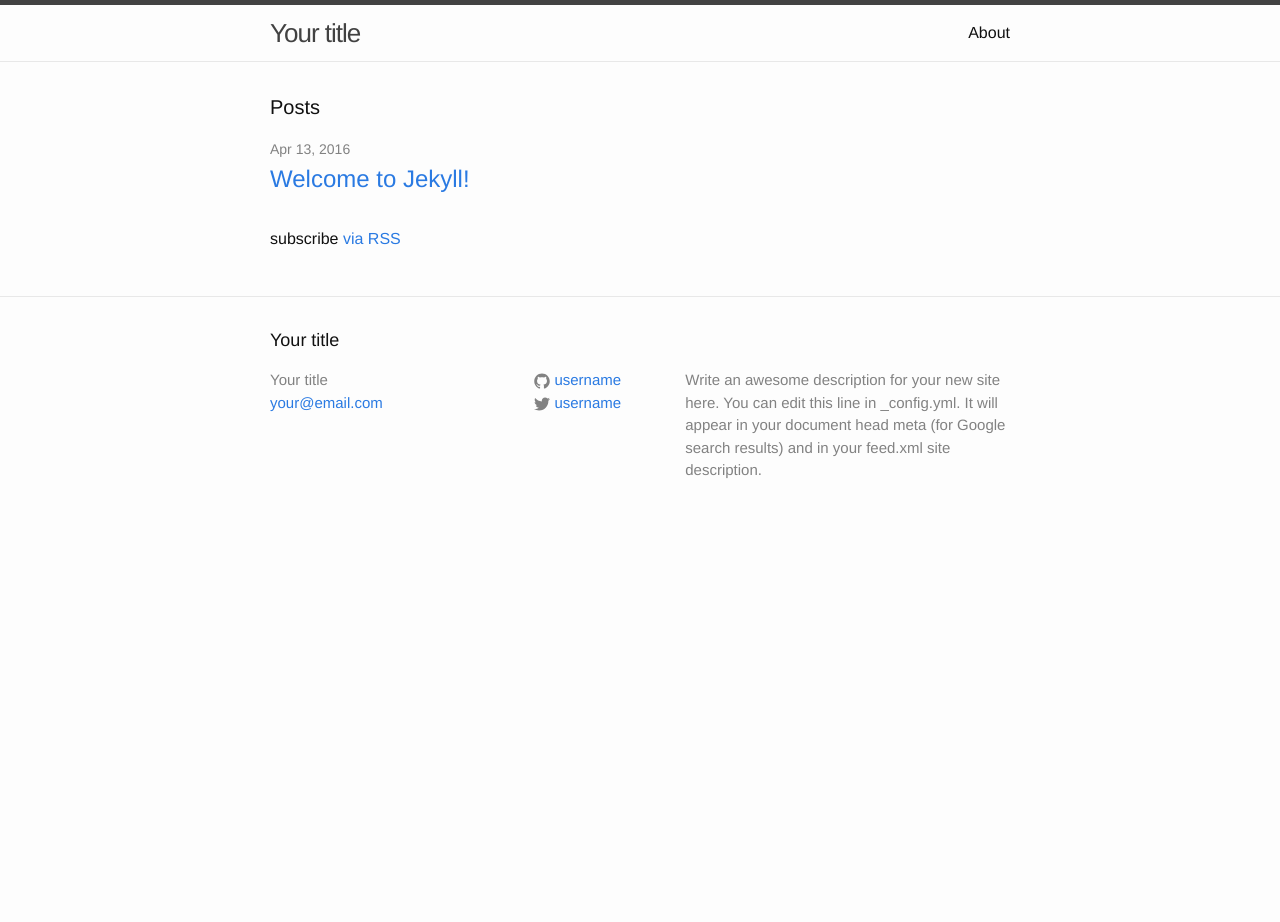
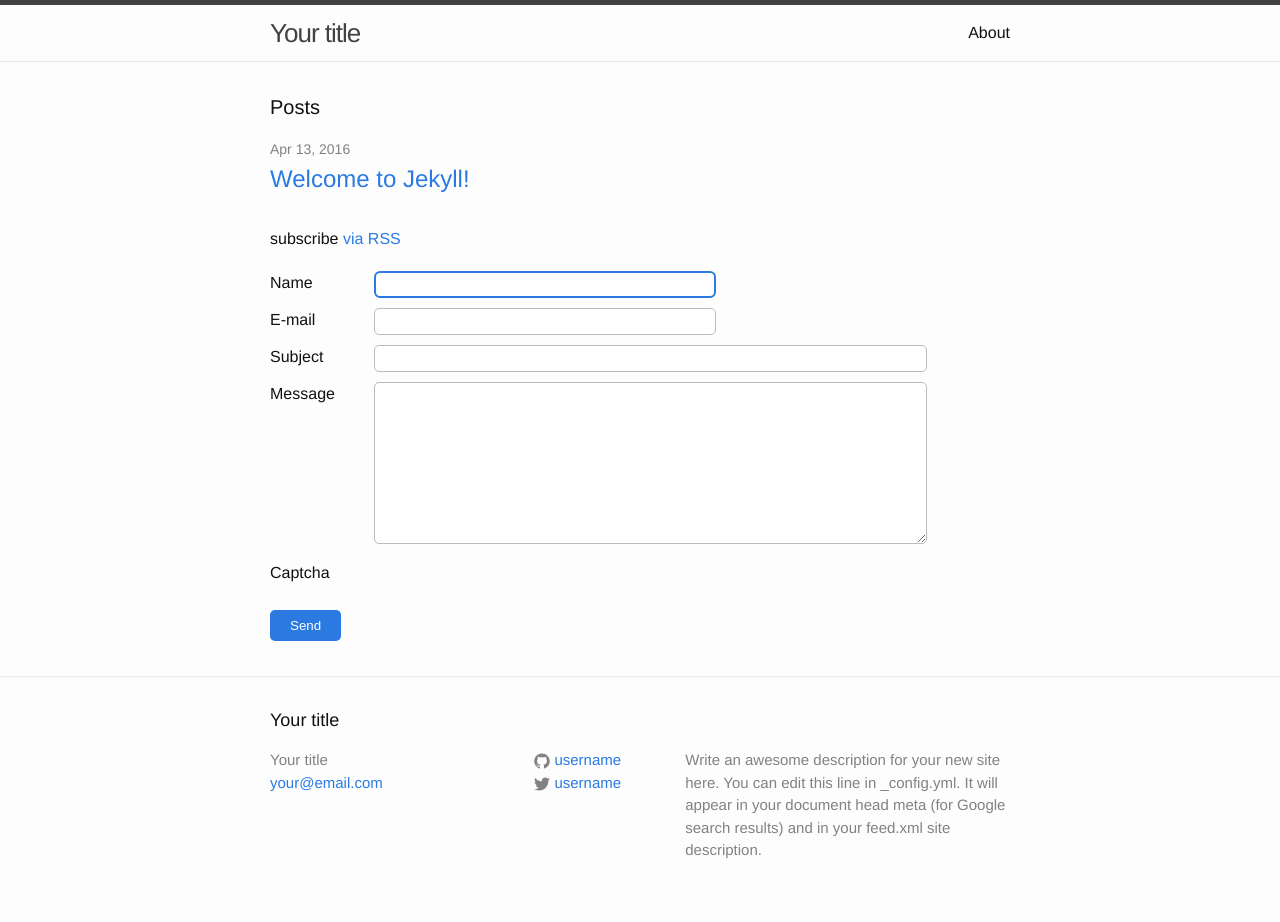
Before and after one commit to djorak/djorak.github.io, a Jekyll site: the page built from index.html, in a window 1280 px wide. Built offline with Jekyll 4.4.1, drawn with Linux system fonts in a browser that asks for light colours; nearby versions of some CDN libraries; before the commit the page ends 900 px from its top, so only the background shows below that.

Commit message:
Add contact form

```diff
--- /dev/null
+++ b/_includes/contact-form.html
@@ -0,0 +1,45 @@
+<form id="contact-form" class="contact-form" method="post" data-success="Message successfully sent!">
+    <label for="name">Name</label>
+    <input id="name" type="text" name="name" class="field" required autofocus />
+    <br/>
+
+    <label for="email">E-mail</label>
+    <input id="email" type="email" name="email" class="field" required />
+    <br/>
+
+    <label for="subject">Subject</label>
+    <input id="subject" type="text" name="subject" class="field" required />
+    <br/>
+
+    <label for="message">Message</label>
+    <textarea id="message" name="message" required></textarea>
+    <br/>
+
+    <label for="recaptcha_response_field">Captcha</label>
+    <div class="g-recaptcha" data-sitekey="6Ldh4h0TAAAAAMBCGovb8E2WEBJiq60kTZgFCspR"></div>
+
+    <!-- <label for="recaptcha_response_field">Captcha</label>
+    <div  class="recaptcha">
+        <div class="image">
+            <div id="recaptcha_image"></div>
+        </div>
+
+        <div class="headline recaptcha_only_if_image">Enter the words above:</div>
+        <div class="headline recaptcha_only_if_audio">Enter the numbers you hear:</div>
+
+        <input type="text" id="recaptcha_response_field" name="recaptcha_response_field" required />
+
+        <span class="recaptcha_icon"><a href="javascript:Recaptcha.reload()"><i class="fa fa-refresh"></i></a></span>
+        <span class="recaptcha_icon recaptcha_only_if_image"><a href="javascript:Recaptcha.switch_type('audio')"><i class="fa fa-volume-up"></i></a></span>
+        <span class="recaptcha_icon recaptcha_only_if_audio"><a href="javascript:Recaptcha.switch_type('image')"><i class="fa fa-font"></i></a></span>
+        <span class="recaptcha_icon"><a href="javascript:Recaptcha.showhelp()"><i class="fa fa-question-circle"></i></a></span>
+    </div>
+    <br/>
+    <div id="notice" class="notice" data-captcha-failed="Incorrect captcha!" data-error="There was an error sending the message, please try again."></div> -->
+
+    <button type="submit">Send</button>
+</form>
+
+<script src='https://www.google.com/recaptcha/api.js'></script>
+<script src="https://code.jquery.com/jquery-2.2.3.min.js" integrity="sha256-a23g1Nt4dtEYOj7bR+vTu7+T8VP13humZFBJNIYoEJo=" crossorigin="anonymous"></script>
+<script src='assets/js/contact-form.js'></script>
--- a/_includes/head.html
+++ b/_includes/head.html
@@ -6,6 +6,7 @@
   <title>{% if page.title %}{{ page.title }}{% else %}{{ site.title }}{% endif %}</title>
   <meta name="description" content="{% if page.excerpt %}{{ page.excerpt | strip_html | strip_newlines | truncate: 160 }}{% else %}{{ site.description }}{% endif %}">
 
+  <link href="//maxcdn.bootstrapcdn.com/font-awesome/4.2.0/css/font-awesome.min.css" rel="stylesheet">
   <link rel="stylesheet" href="{{ "/css/main.css" | prepend: site.baseurl }}">
   <link rel="canonical" href="{{ page.url | replace:'index.html','' | prepend: site.baseurl | prepend: site.url }}">
   <link rel="alternate" type="application/rss+xml" title="{{ site.title }}" href="{{ "/feed.xml" | prepend: site.baseurl | prepend: site.url }}">
--- /dev/null
+++ b/_sass/_contact-form.scss
@@ -0,0 +1,73 @@
+.contact-form {
+    h4 {
+        color: #668944;
+        margin-left: 20px;
+    }
+
+    label {
+        width: 100px;
+        margin: 5px 0;
+        display: inline-block;
+        vertical-align: top;
+    }
+
+    input,
+    textarea,
+    .recaptcha,
+    button {
+        margin: 5px 0;
+        padding: 5px;
+        -webkit-border-radius: 5px;
+        -moz-border-radius: 5px;
+        border-radius: 5px;
+        border: 1px solid #bbb;
+
+        &:focus {
+            outline-color: $brand-color;
+        }
+    }
+
+    input.field,
+    textarea {
+        min-width: 330px;
+    }
+
+    input[name=subject],
+    textarea {
+        width: 73%;
+    }
+
+    textarea {
+        height: 150px;
+    }
+
+    button {
+        display: block;
+        border: 0;
+        background-color: $brand-color;
+        padding: 8px 20px;
+        color: #fff;
+        margin-top: 20px;
+
+        &:hover {
+            background-color: darken($brand-color, 10%);
+            color: darken(#fff, 10%);
+        }
+    }
+
+    .notice {
+        display: none;
+        background-color: #f2dede;
+        border: 1px solid #ebccd1;
+        -webkit-border-radius: 5px;
+        -moz-border-radius: 5px;
+        border-radius: 5px;
+        padding: 10px 15px;
+        color: #a94442;
+        margin-top: 15px;
+    }
+
+    .g-recaptcha {
+        display: inline-block;
+    }
+}
--- /dev/null
+++ b/assets/js/contact-form.js
@@ -0,0 +1,41 @@
+var setupContactForm = function () {
+    var contactFormHost = 'https://djorak-github-io-contact-form.herokuapp.com/',
+        form = $('#contact-form'),
+        notice = form.find('#notice');
+
+    if (form.length) {
+        form.submit(function(ev) {
+            ev.preventDefault();
+
+            console.log('FORM', form.serialize());
+
+            $.ajax({
+                type: 'POST',
+                url: contactFormHost + 'send_email',
+                data: form.serialize(),
+                dataType: 'json',
+                success: function(response) {
+                    switch (response.message) {
+                        case 'success':
+                            form.fadeOut(function() {
+                                form.html('<h4>' + form.data('success') + '</h4>').fadeIn();
+                            });
+                            break;
+
+                        case 'failure_captcha':
+                            notice.text(notice.data('captcha-failed')).fadeIn();
+                            break;
+
+                        case 'failure_email':
+                            notice.text(notice.data('error')).fadeIn();
+                    }
+                },
+                error: function(xhr, ajaxOptions, thrownError) {
+                    notice.text(notice.data('error')).fadeIn();
+                }
+            });
+        });
+    }
+}
+
+setupContactForm();
--- a/css/main.scss
+++ b/css/main.scss
@@ -49,5 +49,6 @@ $on-laptop:        800px;
 @import
         "base",
         "layout",
-        "syntax-highlighting"
+        "syntax-highlighting",
+        "contact-form"
 ;
--- a/index.html
+++ b/index.html
@@ -19,4 +19,6 @@ layout: default
     </ul>
 
     <p class="rss-subscribe">subscribe <a href="{{ " /feed.xml " | prepend: site.baseurl }}">via RSS</a></p>
+
+    {% include contact-form.html %}
 </div>
```
Also changed, not shown: 1 other file.
